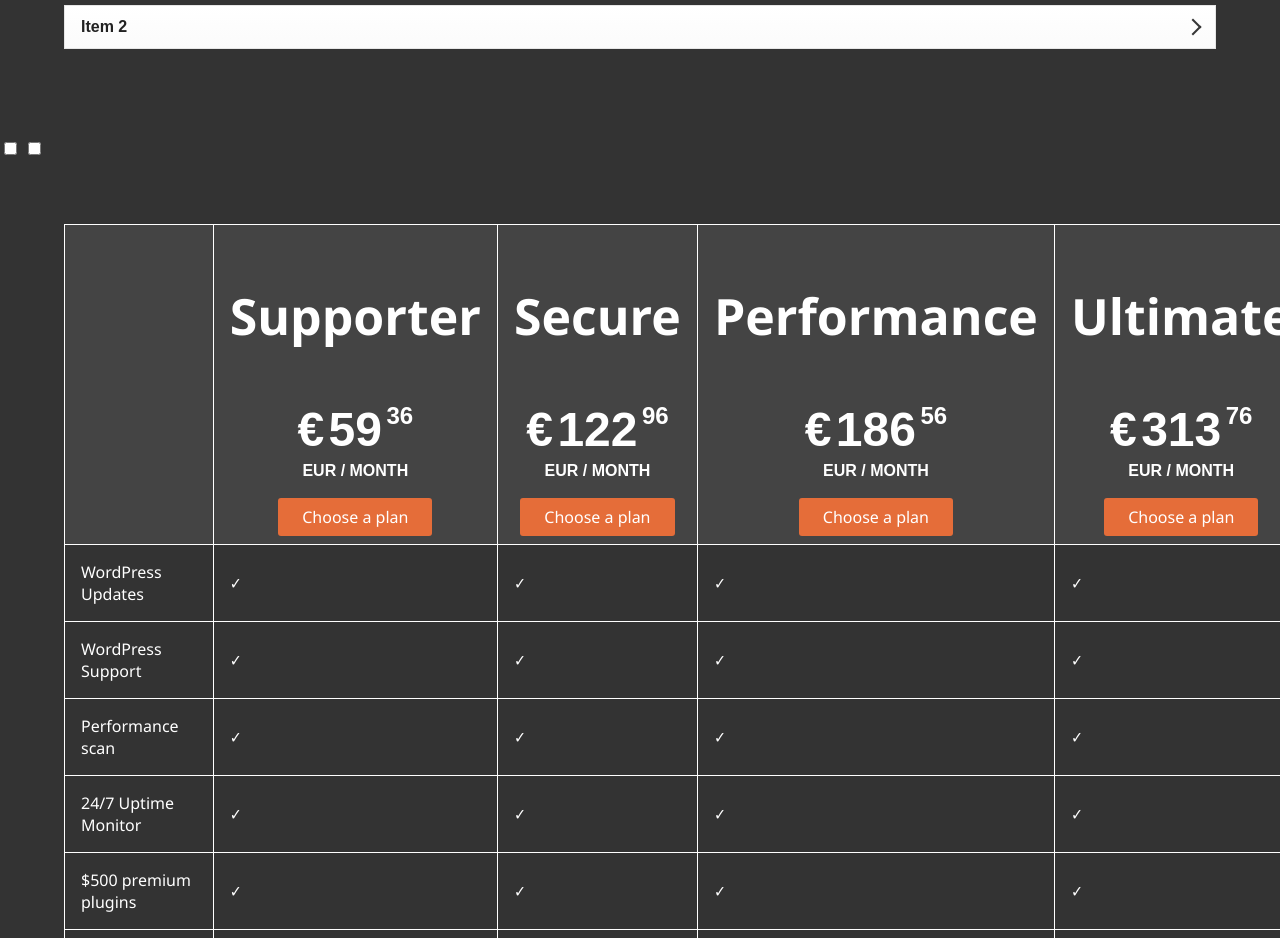
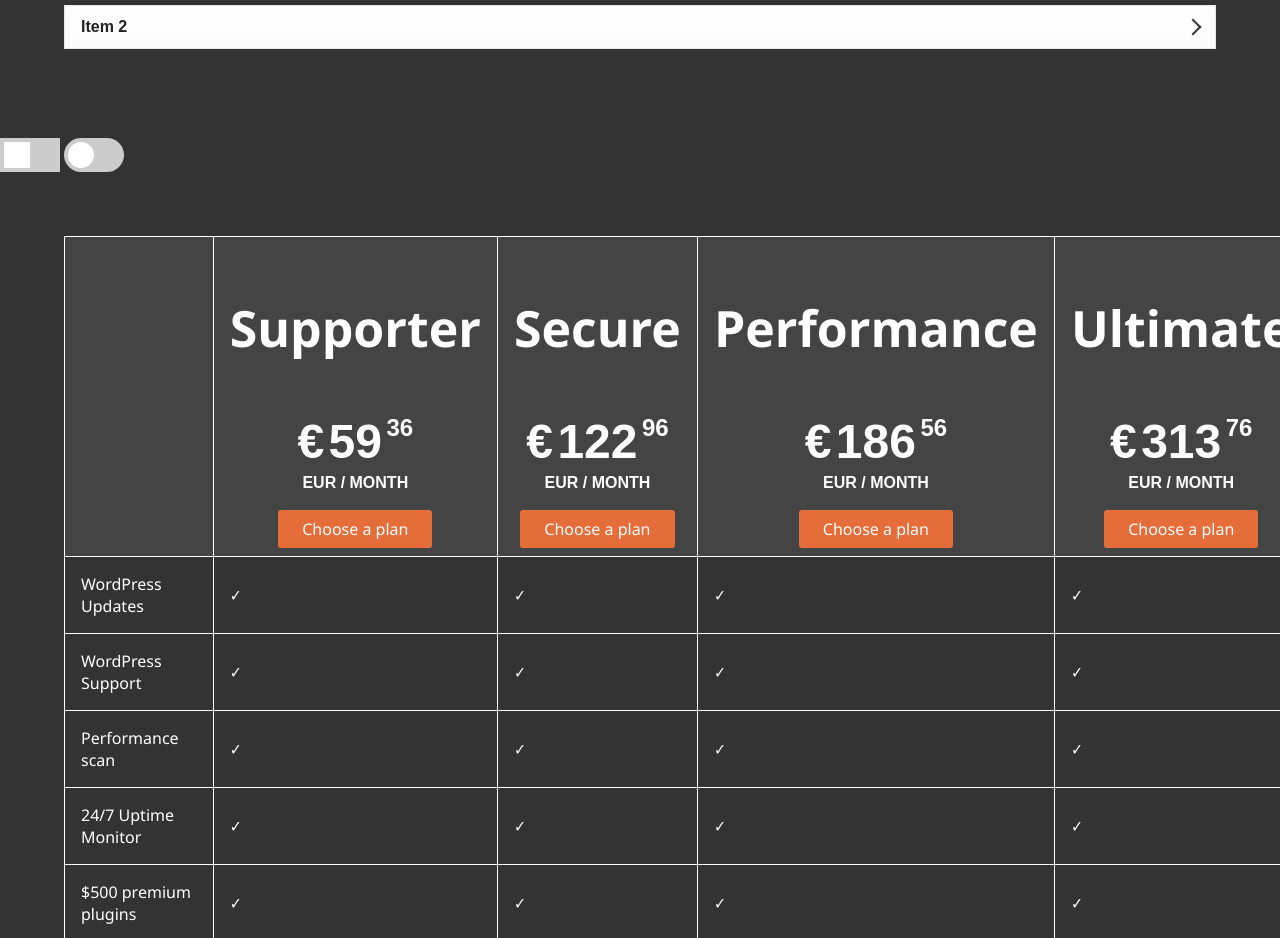
Before and after one commit to JustinDouglas16/test-site, a plain HTML site: page index.html in a window 1280 px wide. Shown: the part 1620-2558 px from the top of the page. Drawn offline with Linux system fonts and the light colour scheme.

Commit message:
added styling to toggle, might need to change layout a bit

```diff
--- a/style.css
+++ b/style.css
@@ -373,3 +373,66 @@
     opacity: 1;
   }
 }
+
+/* The switch - the box around the slider */
+.switch {
+  position: relative;
+  display: inline-block;
+  width: 60px;
+  height: 34px;
+}
+
+/* Hide default HTML checkbox */
+.switch input {
+  opacity: 0;
+  width: 0;
+  height: 0;
+}
+
+/* The slider */
+.slider {
+  position: absolute;
+  cursor: pointer;
+  top: 0;
+  left: 0;
+  right: 0;
+  bottom: 0;
+  background-color: #ccc;
+  -webkit-transition: 0.4s;
+  transition: 0.4s;
+}
+
+.slider:before {
+  position: absolute;
+  content: "";
+  height: 26px;
+  width: 26px;
+  left: 4px;
+  bottom: 4px;
+  background-color: white;
+  -webkit-transition: 0.4s;
+  transition: 0.4s;
+}
+
+input:checked + .slider {
+  background-color: #2196f3;
+}
+
+input:focus + .slider {
+  box-shadow: 0 0 1px #2196f3;
+}
+
+input:checked + .slider:before {
+  -webkit-transform: translateX(26px);
+  -ms-transform: translateX(26px);
+  transform: translateX(26px);
+}
+
+/* Rounded sliders */
+.slider.round {
+  border-radius: 34px;
+}
+
+.slider.round:before {
+  border-radius: 50%;
+}
```
